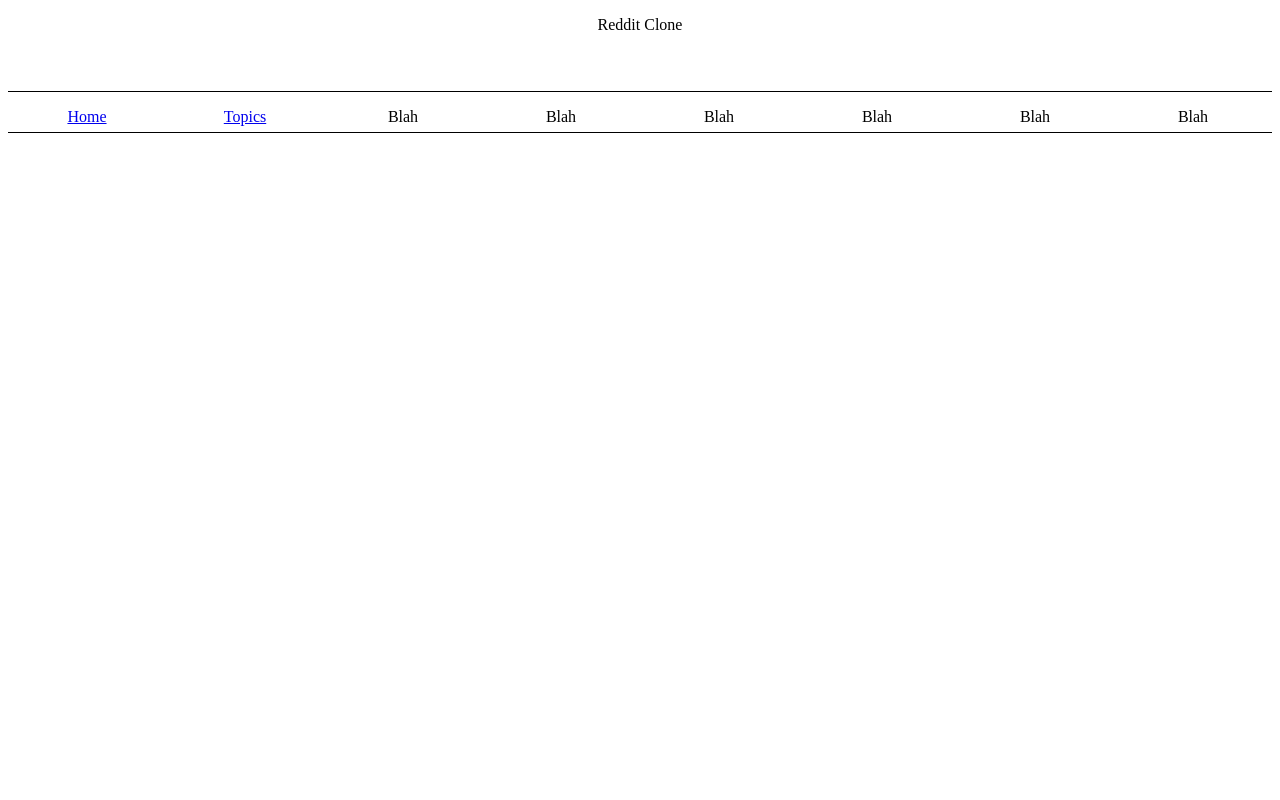
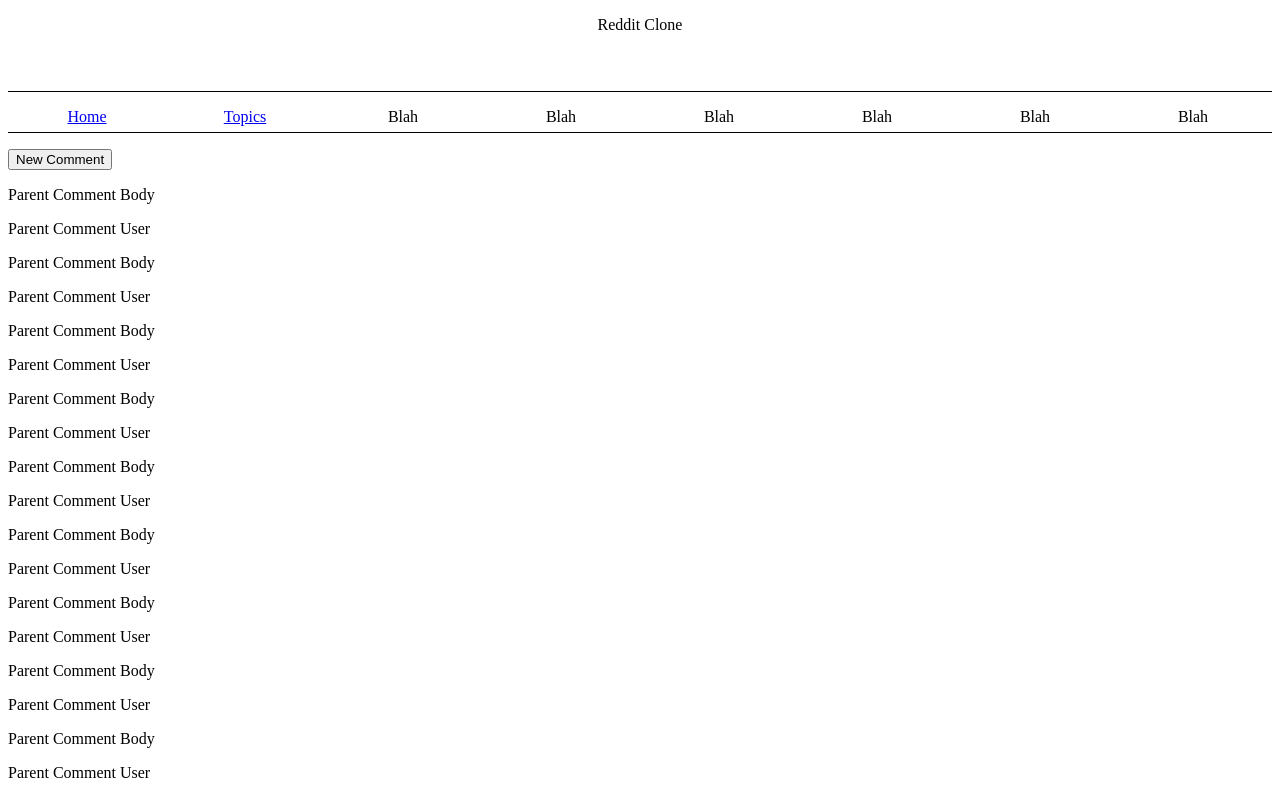
Before and after one commit to Zizzs/Angular-Group-Forums, an Angular app: page /post/1 in a window 1280 px wide. Built offline with nearby package versions, Linux system fonts and the light colour scheme.

Commit message:
Added new comment and comment details components.

```diff
--- a/src/app/app.module.ts
+++ b/src/app/app.module.ts
@@ -10,6 +10,8 @@ import { TopicListComponent } from './topic-list/topic-list.component';
 import { TopicDetailsComponent } from './topic-details/topic-details.component';
 import { PostDetailsComponent } from './post-details/post-details.component';
 import { NewPostComponent } from './new-post/new-post.component';
+import { NewCommentComponent } from './new-comment/new-comment.component';
+import { CommentDetailsComponent } from './comment-details/comment-details.component';
 
 @NgModule({
   declarations: [
@@ -20,7 +22,9 @@ import { NewPostComponent } from './new-post/new-post.component';
     TopicListComponent,
     TopicDetailsComponent,
     PostDetailsComponent,
-    NewPostComponent
+    NewPostComponent,
+    NewCommentComponent,
+    CommentDetailsComponent
 
   ],
   imports: [
--- /dev/null
+++ b/src/app/comment-details/comment-details.component.html
@@ -0,0 +1,7 @@
+<div>
+  <div>
+    <p>Parent Comment Body</p>
+    <p>Parent Comment User</p>
+
+  </div>
+</div>
--- /dev/null
+++ b/src/app/comment-details/comment-details.component.ts
@@ -0,0 +1,14 @@
+import { Component, OnInit } from '@angular/core';
+
+@Component({
+  selector: 'app-comment-details',
+  templateUrl: './comment-details.component.html',
+  styleUrls: ['./comment-details.component.css']
+})
+export class CommentDetailsComponent implements OnInit {
+  constructor() { }
+
+  ngOnInit() {
+  }
+
+}
--- /dev/null
+++ b/src/app/new-comment/new-comment.component.html
@@ -0,0 +1,4 @@
+<div>
+    <p>Body</p>
+    <input>
+  </div>
--- /dev/null
+++ b/src/app/new-comment/new-comment.component.ts
@@ -0,0 +1,15 @@
+import { Component, OnInit } from '@angular/core';
+
+@Component({
+  selector: 'app-new-comment',
+  templateUrl: './new-comment.component.html',
+  styleUrls: ['./new-comment.component.css']
+})
+export class NewCommentComponent implements OnInit {
+
+  constructor() { }
+
+  ngOnInit() {
+  }
+
+}
--- a/src/app/post-details/post-details.component.html
+++ b/src/app/post-details/post-details.component.html
@@ -2,3 +2,15 @@
 <p>{{postBody}}</p>
 <p>{{postUser}}</p>
 <p>{{postId}}</p>
+
+<div>
+    <button (click)="openNewComment()">New Comment</button>
+</div>
+
+<div  *ngIf="newComment">
+    <app-new-comment></app-new-comment>
+</div>
+
+<div *ngFor="let comment of comments">
+    <app-comment-details></app-comment-details>
+</div>
--- a/src/app/post-details/post-details.component.ts
+++ b/src/app/post-details/post-details.component.ts
@@ -11,6 +11,8 @@ export class PostDetailsComponent implements OnInit {
   postBody;
   postUser;
   postId;
+  newComment=false;
+  comments = ["1","1","1","1","1","1","1","1","1"];
 
 
   constructor(private route: ActivatedRoute) {
@@ -25,4 +27,8 @@ export class PostDetailsComponent implements OnInit {
   ngOnInit() {
   }
 
+  openNewComment(){
+    this.newComment=true;
+  }
+
 }
```
Also changed, not shown: src/app/comment-details/comment-details.component.css (added), src/app/new-comment/new-comment.component.css (added), 2 other files (tests, documents, lock files or other folders).
